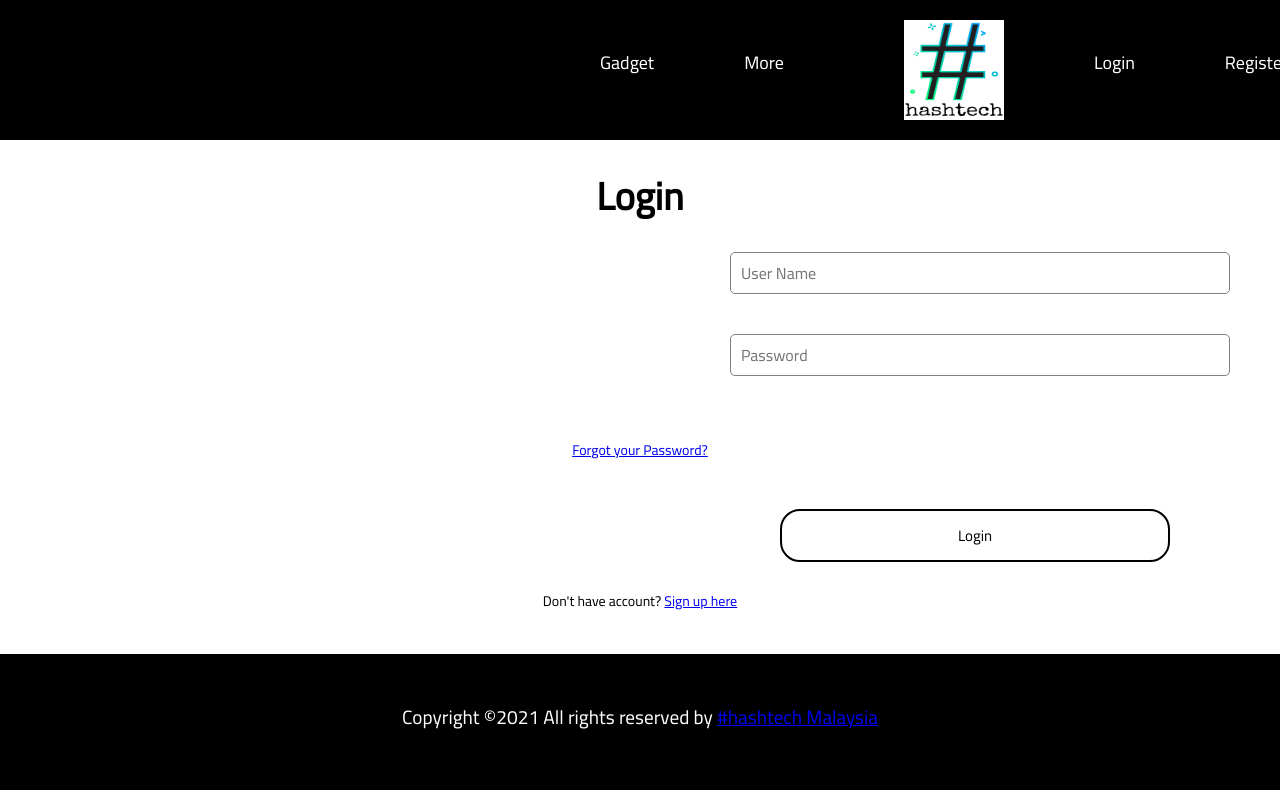
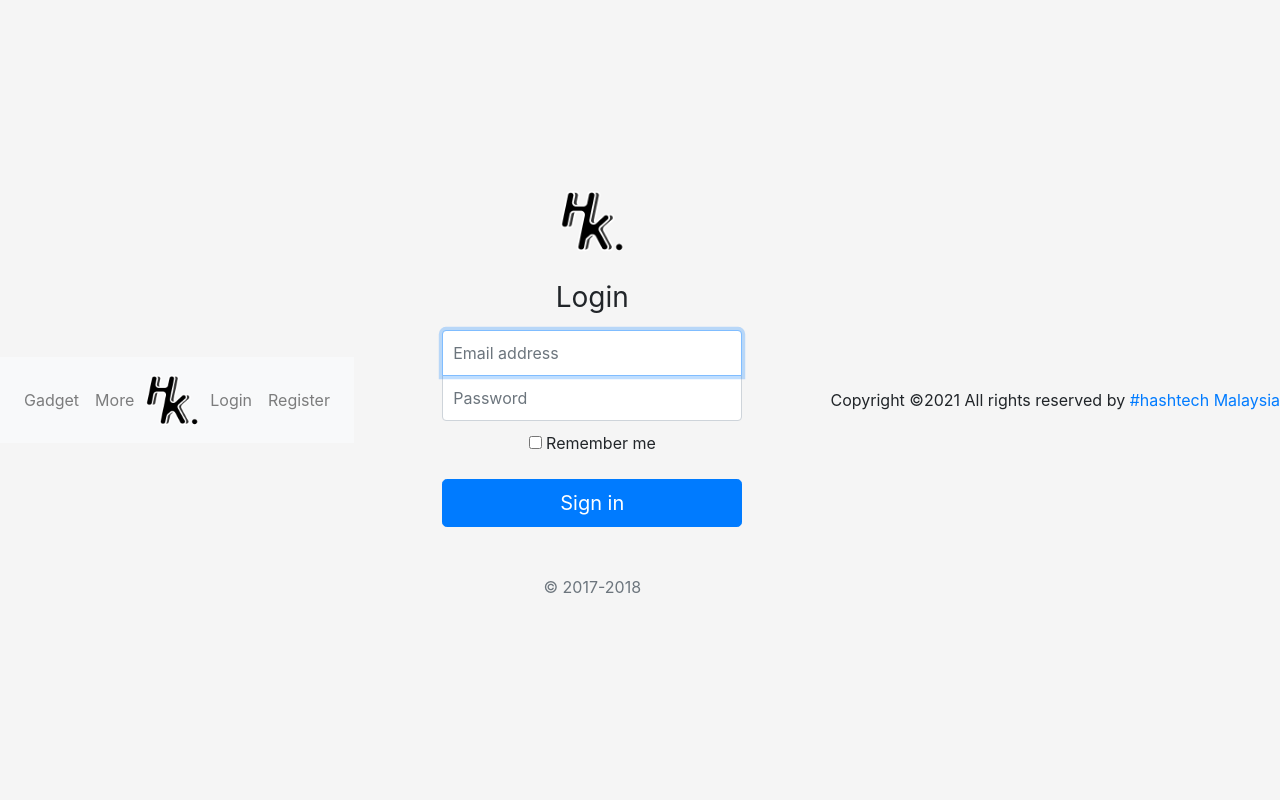
Before and after one commit to henzljw/hashtech, a PHP site: page /user_login.php in a window 1280 px wide. Run offline with PHP 8.4, Linux system fonts and the light colour scheme; some libraries are stand-ins or nearby versions.

Commit message:
Styled login page and will modify it later

```diff
--- a/assets/styles/style.css
+++ b/assets/styles/style.css
@@ -1,5 +1,4 @@
 /* style.css */
-
 
 
 /* ---------- NEWSLETTER ---------- */
@@ -15,6 +14,7 @@
 
 /* ---------- NEWSLETTER END ---------- */
 
+
 /* ---------- CONTAINER ---------- */
 
 .container {
--- /dev/null
+++ b/assets/styles/user-login.css
@@ -0,0 +1,59 @@
+html,
+body {
+  height: 100%;
+}
+
+body {
+  display: -ms-flexbox;
+  display: flex;
+  -ms-flex-align: center;
+  align-items: center;
+  padding-top: 40px;
+  padding-bottom: 40px;
+  background-color: #f5f5f5;
+}
+
+html,
+body {
+  height: 100%;
+}
+
+body {
+  display: -ms-flexbox;
+  display: flex;
+  -ms-flex-align: center;
+  align-items: center;
+  padding-top: 40px;
+  padding-bottom: 40px;
+  background-color: #f5f5f5;
+}
+
+.form-signin {
+  width: 100%;
+  max-width: 330px;
+  padding: 15px;
+  margin: auto;
+}
+.form-signin .checkbox {
+  font-weight: 400;
+}
+.form-signin .form-control {
+  position: relative;
+  box-sizing: border-box;
+  height: auto;
+  padding: 10px;
+  font-size: 16px;
+}
+.form-signin .form-control:focus {
+  z-index: 2;
+}
+.form-signin input[type="email"] {
+  margin-bottom: -1px;
+  border-bottom-right-radius: 0;
+  border-bottom-left-radius: 0;
+}
+.form-signin input[type="password"] {
+  margin-bottom: 10px;
+  border-top-left-radius: 0;
+  border-top-right-radius: 0;
+}
--- a/templates/htmlhead.php
+++ b/templates/htmlhead.php
@@ -8,6 +8,8 @@
     <!-- Required meta tags -->
     <meta charset="utf-8">
     <meta name="viewport" content="width=device-width, initial-scale=1">
+    <meta name="description" content="">
+    <meta name="author" content="">
 
     <!-- Bootstrap CSS -->
     <link rel="stylesheet" href="https://maxcdn.bootstrapcdn.com/bootstrap/4.0.0/css/bootstrap.min.css" integrity="sha384-Gn5384xqQ1aoWXA+058RXPxPg6fy4IWvTNh0E263XmFcJlSAwiGgFAW/dAiS6JXm" crossorigin="anonymous">
--- a/user_login.php
+++ b/user_login.php
@@ -1,78 +1,102 @@
 <?php
-    session_start();
-    include('header.php');
-    include('connection.php');
+include "templates/htmlhead.php";
+include "components/navbar.php";
+// session_start();
+// include('header.php');
+// include('connection.php');
 
-    if(isset($_POST['login'])) {
+// if (isset($_POST['login'])) {
 
-        $user_name = $_POST['user_name'];
-        $user_password = $_POST['user_password'];
+//     $user_name = $_POST['user_name'];
+//     $user_password = $_POST['user_password'];
 
-        if($user_name == "" || $user_password == "") {
-        echo "
-            <div class ='box container'>
-            <p>Either username or password field is empty.</p>
-            <a href='user_login.php'>Go back</a>
-            </div>";
-
-    } else {
-        $sqllogin ="SELECT * FROM user WHERE user_name = '$user_name' and user_password = '$user_password'"
-                    or die("Could not execute the select query.");
+//     if ($user_name == "" || $user_password == "") {
+//         echo "
+//             <div class ='box container'>
+//             <p>Either username or password field is empty.</p>
+//             <a href='user_login.php'>Go back</a>
+//             </div>";
+//     } else {
+//         $sqllogin = "SELECT * FROM user WHERE user_name = '$user_name' and user_password = '$user_password'"
+//             or die("Could not execute the select query.");
 
 
 
-                $result = mysqli_query($connection, $sqllogin);
+//         $result = mysqli_query($connection, $sqllogin);
 
-                $data = mysqli_fetch_assoc($result);
+//         $data = mysqli_fetch_assoc($result);
 
-                if ($user_name == "root@hashtech.com" && $user_password == "admin") {
-                    $_SESSION["session"] = $user_name;
-                    header("location: admin_index.php");
-                }
-                else if($user_name == $data["user_name"] && $user_password == $data["user_password"] ){
-                    $_SESSION["session"] = $user_name;
-                    $_SESSION['cart'] = array();
-                    header("location: user_index.php");
-                }else {
-                echo"
-                    <script>
-                        alert('Invalid User Name or Password. Please try again...');
-                    </script>";
-            }
-            }
-
-        }
+//         if ($user_name == "root@hashtech.com" && $user_password == "admin") {
+//             $_SESSION["session"] = $user_name;
+//             header("location: admin_index.php");
+//         } else if ($user_name == $data["user_name"] && $user_password == $data["user_password"]) {
+//             $_SESSION["session"] = $user_name;
+//             $_SESSION['cart'] = array();
+//             header("location: user_index.php");
+//         } else {
+//             echo "
+//                     <script>
+//                         alert('Invalid User Name or Password. Please try again...');
+//                     </script>";
+//         }
+//     }
+// }
 
 ?>
 <html>
+
 <head>
-        <title>Account Login | #hashtech Malaysia</title>
-        <link rel="stylesheet" type="text/css" href="style.css">
+    <title>Login | hashtech</title>
+    <link rel="stylesheet" type="text/css" href="assets/styles/user-login.css">
 </head>
+
+<body class="text-center">
+    <form class="form-signin">
+        <a href="index.php"><img class="mb-4" src="assets/images/website-logo/hk.png" alt="" width="72" height="72"></a>
+        <h1 class="h3 mb-3 font-weight-normal">Login</h1>
+        <!-- <label for="inputEmail" class="sr-only">Email address</label> -->
+        <input type="email" id="inputEmail" class="form-control" placeholder="Email address" required autofocus>
+        <!-- <label for="inputPassword" class="sr-only">Password</label> -->
+        <input type="password" id="inputPassword" class="form-control" placeholder="Password" required>
+        <div class="checkbox mb-3">
+            <label>
+                <input type="checkbox" value="remember-me"> Remember me
+            </label>
+        </div>
+        <button class="btn btn-lg btn-primary btn-block" type="submit">Sign in</button>
+        <p class="mt-5 mb-3 text-muted">&copy; 2017-2018</p>
+    </form>
+</body>
+
+
 <body>
-        <div class="login">
-            <h1 style = "text-align: center;">Login</h1>
+    <!-- <div class="login">
+        <h1 style="text-align: center;">Login</h1>
         <form action="user_login.php" method="POST" class="center">
             <div id="center" class="input-group">
-                        <input type="text" name="user_name" class="form-control" placeholder="User Name" value="<?php if(isset($user_name)) { echo $user_name; } ?>" required>
+                <input type="text" name="user_name" class="form-control" placeholder="User Name" value="<?php if (isset($user_name)) {
+                                                                                                            echo $user_name;
+                                                                                                        } ?>" required>
             </div>
             <div id="center" class="input-group">
-                        <input type="password" name="user_password" class="form-control" placeholder="Password" value="<?php if(isset($user_password)) { echo $user_password; } ?>" required>
+                <input type="password" name="user_password" class="form-control" placeholder="Password" value="<?php if (isset($user_password)) {
+                                                                                                                    echo $user_password;
+                                                                                                                } ?>" required>
             </div>
-                    <br/>
+            <br />
             <div class="input-group">
                 <p class="text-center"><a href="forgot_password.php">Forgot your Password?</a></p>
             </div>
-                    <br/>
+            <br />
             <div class="btn-login">
-                        <button style = "position: center; text-align: center; margin-left: 755px;"type="submit" name = "login" class=" btn btn-block mybtn btn-primary tx-tfm">Login</button>
+                <button style="position: center; text-align: center; margin-left: 755px;" type="submit" name="login" class=" btn btn-block mybtn btn-primary tx-tfm">Login</button>
             </div>
-                    <br/>
+            <br />
             <div class="form-group">
                 <p class="text-center">Don't have account? <a href="user_register.php" id="usersignup">Sign up here</a></p>
             </div>
         </form>
-		</div>
+    </div> -->
     <?php include('footer.php'); ?>
 </body>
 </head>
```
Lines whose indentation alone changed are shown as unchanged.
